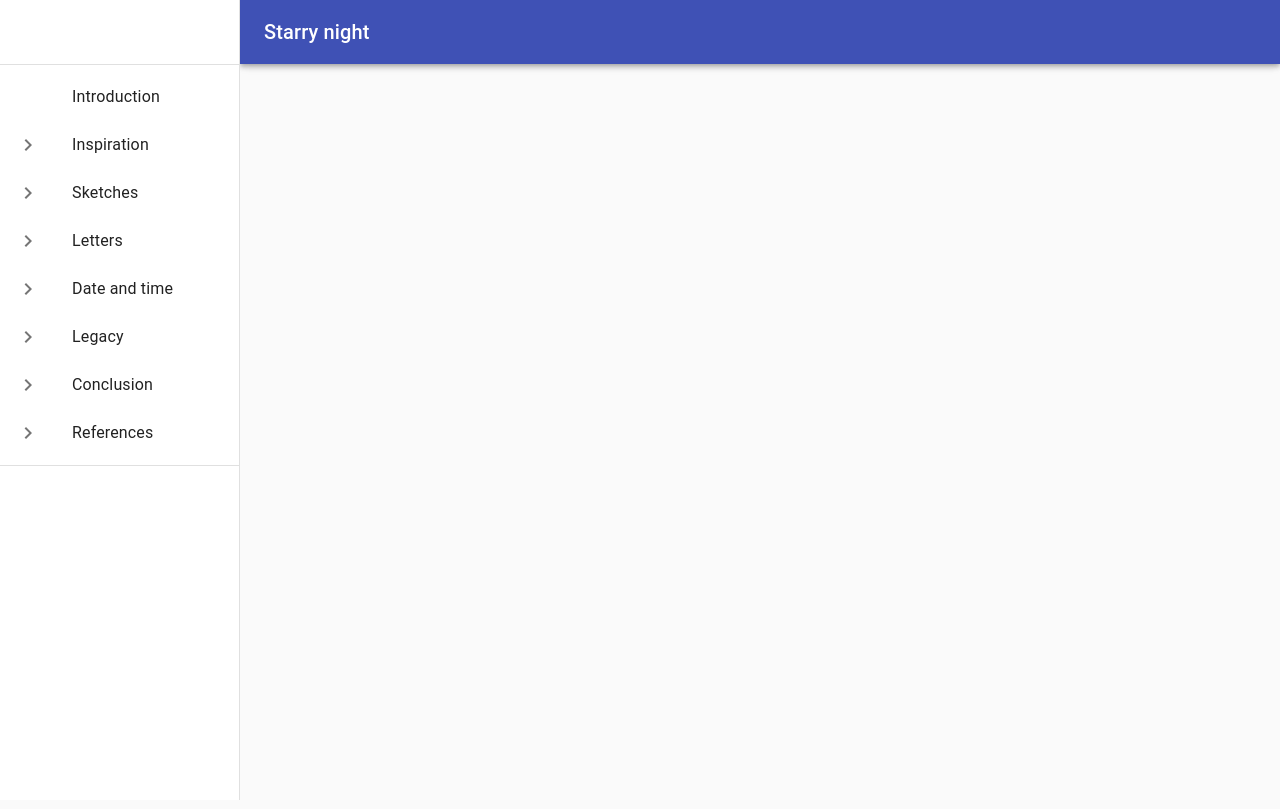
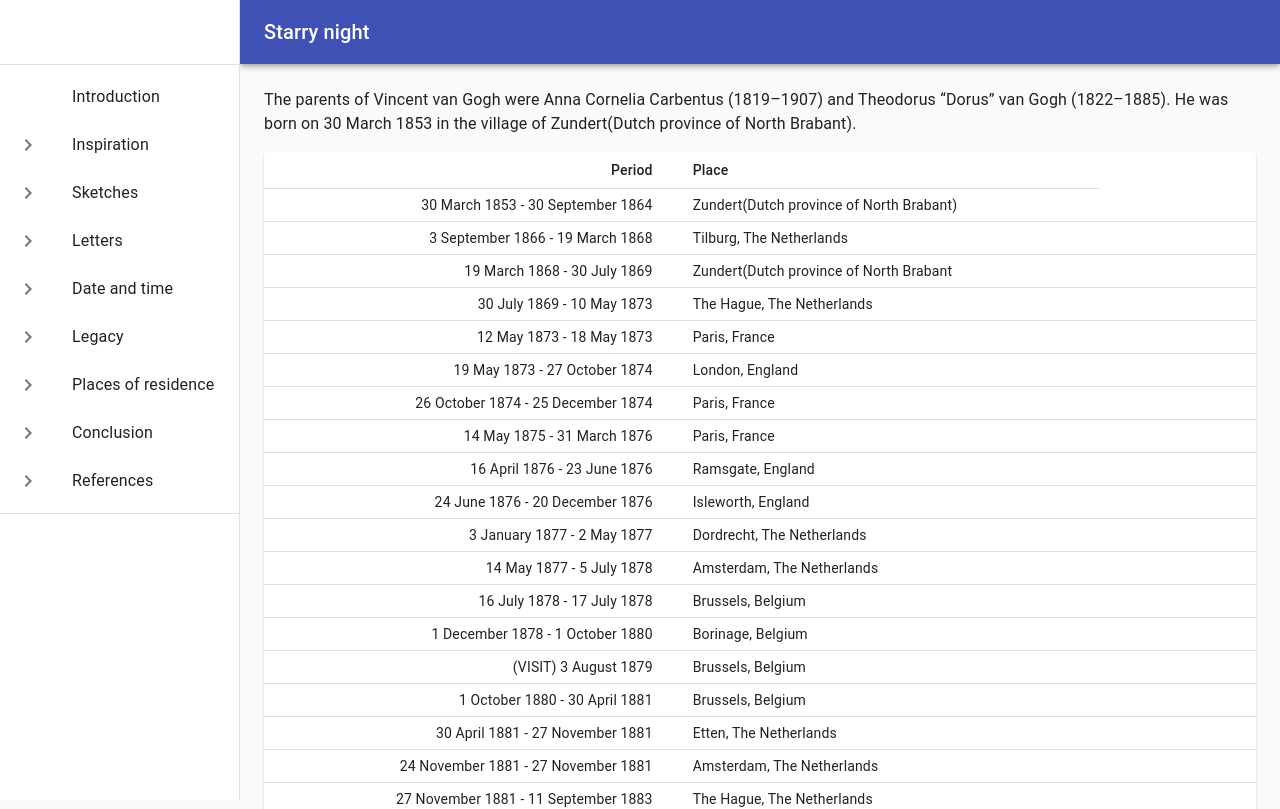
Before and after one commit to bioan/astronomyhw1, a React (Create React App) app: page /places-of-residence in a window 1280 px wide. Shown: the top 809 px of the page. Built offline with nearby package versions, Linux system fonts and the light colour scheme.

Commit message:
added PlacesofResidence

```diff
--- a/src/App.js
+++ b/src/App.js
@@ -9,6 +9,7 @@ import Legacy from './content/Legacy'
 import Letters from './content/Letters'
 import Sketches from './content/Sketches'
 import References from "./content/References";
+import Places from './content/PlacesOfResidence'
 import MyDrawer from './Drawer';
 import CssBaseline from '@material-ui/core/CssBaseline'
 
@@ -71,6 +72,9 @@ export default function PermanentDrawerLeft() {
         <Route path='/legacy'>
           <Legacy classes={classes}/>
         </Route>
+        <Route path='/places-of-residence'>
+          <Places classes={classes}/>
+        </Route>
         <Route path='/conclusion'>
           <Conclusion classes={classes}/>
         </Route>
--- a/src/Drawer.js
+++ b/src/Drawer.js
@@ -35,7 +35,7 @@ const MyDrawer = ({classes}) => {
         <div className={classes.toolbar} />
         <Divider />
         <List>
-          {['Introduction', 'Inspiration', 'Sketches', 'Letters', 'Date and time', 'Legacy', 'Conclusion', 'References'].map((text, index) => (
+          {['Introduction', 'Inspiration', 'Sketches', 'Letters', 'Date and time', 'Legacy', 'Places of residence', 'Conclusion', 'References'].map((text, index) => (
             <ListItem button key={text} onClick={() => history.push(stringToUri(text))}>
               <ListItemIcon>{index > 0 && <ChevronRightIcon />}</ListItemIcon>
               <ListItemText primary={text} />
--- /dev/null
+++ b/src/content/PlacesOfResidence.js
@@ -0,0 +1,82 @@
+import React from 'react'
+import Typography from '@material-ui/core/Typography'
+import Table from '@material-ui/core/Table'
+import TableBody from '@material-ui/core/TableBody'
+import TableCell from '@material-ui/core/TableCell'
+import TableContainer from '@material-ui/core/TableContainer'
+import TableHead from '@material-ui/core/TableHead'
+import TableRow from '@material-ui/core/TableRow'
+import Paper from '@material-ui/core/Paper'
+
+function createData(name, calories, fat, carbs, protein) {
+  return { name, calories, fat, carbs, protein };
+}
+
+const rows = [
+  createData('30 March 1853 - 30 September 1864','Zundert(Dutch province of North Brabant)'),
+  createData('3 September 1866 - 19 March 1868','Tilburg, The Netherlands'),
+  createData('19 March 1868 - 30 July 1869','Zundert(Dutch province of North Brabant'),
+  createData('30 July 1869 - 10 May 1873','The Hague, The Netherlands'),
+  createData('12 May 1873 - 18 May 1873','Paris, France'),
+  createData('19 May 1873 - 27 October 1874','London, England'),
+  createData('26 October 1874 - 25 December 1874','Paris, France'),
+  createData('14 May 1875 - 31 March 1876','Paris, France'),
+  createData('16 April 1876 - 23 June 1876','Ramsgate, England'),
+  createData('24 June 1876 - 20 December 1876','Isleworth, England'),
+  createData('3 January 1877 - 2 May 1877','Dordrecht, The Netherlands'),
+  createData('14 May 1877 - 5 July 1878','Amsterdam, The Netherlands'),
+  createData('16 July 1878 - 17 July 1878','Brussels, Belgium'),
+  createData('1 December 1878 - 1 October 1880','Borinage, Belgium'),
+  createData('(VISIT) 3 August 1879','Brussels, Belgium'),
+  createData('1 October 1880 - 30 April 1881','Brussels, Belgium'),
+  createData('30 April 1881 - 27 November 1881','Etten, The Netherlands'),
+  createData('24 November 1881 - 27 November 1881','Amsterdam, The Netherlands'),
+  createData('27 November 1881 - 11 September 1883','The Hague, The Netherlands'),
+  createData('11 September 1883 - 5 December 1883','Drenthe, The Netherlands'),
+  createData('5 December 1883 - 24 November 1885','Nuenen, The Netherlands'),
+  createData('24 November 1885 - 28 February 1886','Antwerp, Belgium'),
+  createData('(VISIT) 6 October 1885 - 8 October 1885','Amsterdam, The Netherlands'),
+  createData('28 February 1886 - 19 February 1888','Paris, France'),
+  createData('20 February 1888 - 8 May 1889','Arles, Frane'),
+  createData('8 May 1889 - 16 May 1890','Saint-Rémy, France'),
+  createData('(VISIT)17 May 1890 - 19 May 1890','Paris, France'),
+  createData('(VISIT) 6 July 1890','Paris, France'),
+  createData('20 May 1890 - 29 July 1890','Auvers-sur-Oise, France')
+];
+
+const Places = ({classes}) => {
+  return (
+    <main className={classes.content}>
+      <div className={classes.toolbar} />
+      <Typography paragraph>
+      The parents of Vincent van Gogh were Anna Cornelia Carbentus (1819–1907) and Theodorus “Dorus” van Gogh (1822–1885). He was born on 30 March 1853 in the village of Zundert(Dutch province of North Brabant).
+      </Typography>
+
+      <TableContainer component={Paper}>
+      <Table className={classes.table} size="small" aria-label="a dense table">
+        <TableHead>
+          <TableRow>
+            <TableCell align="right">Period</TableCell>
+            <TableCell align="left">Place</TableCell>
+          </TableRow>
+        </TableHead>
+        <TableBody>
+          {rows.map((row) => (
+            <TableRow key={row.name}>
+              <TableCell component="th" scope="row" align="right">
+                {row.name}
+              </TableCell>
+              <TableCell align="left">{row.calories}</TableCell>
+              <TableCell align="right">{row.fat}</TableCell>
+              <TableCell align="right">{row.carbs}</TableCell>
+              <TableCell align="right">{row.protein}</TableCell>
+            </TableRow>
+          ))}
+        </TableBody>
+      </Table>
+    </TableContainer>
+    </main>
+  )
+}
+
+export default Places
```
